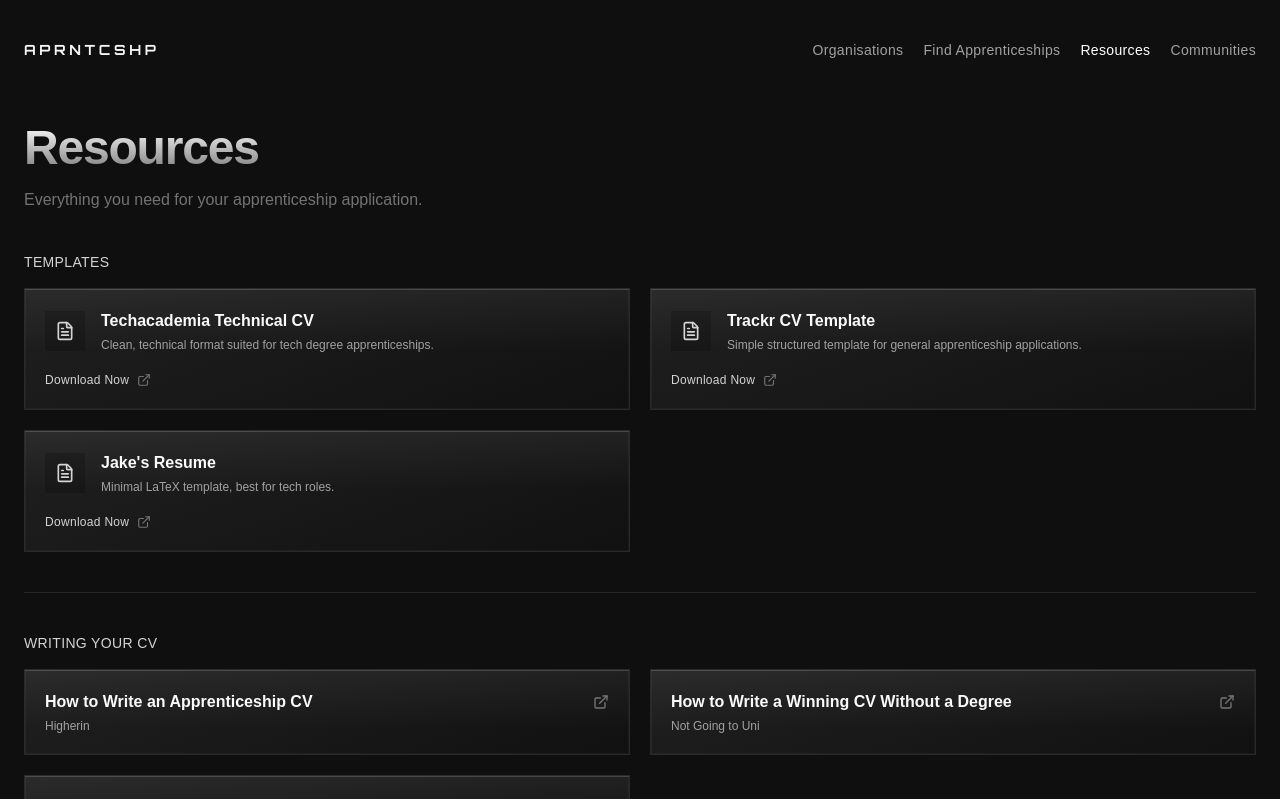
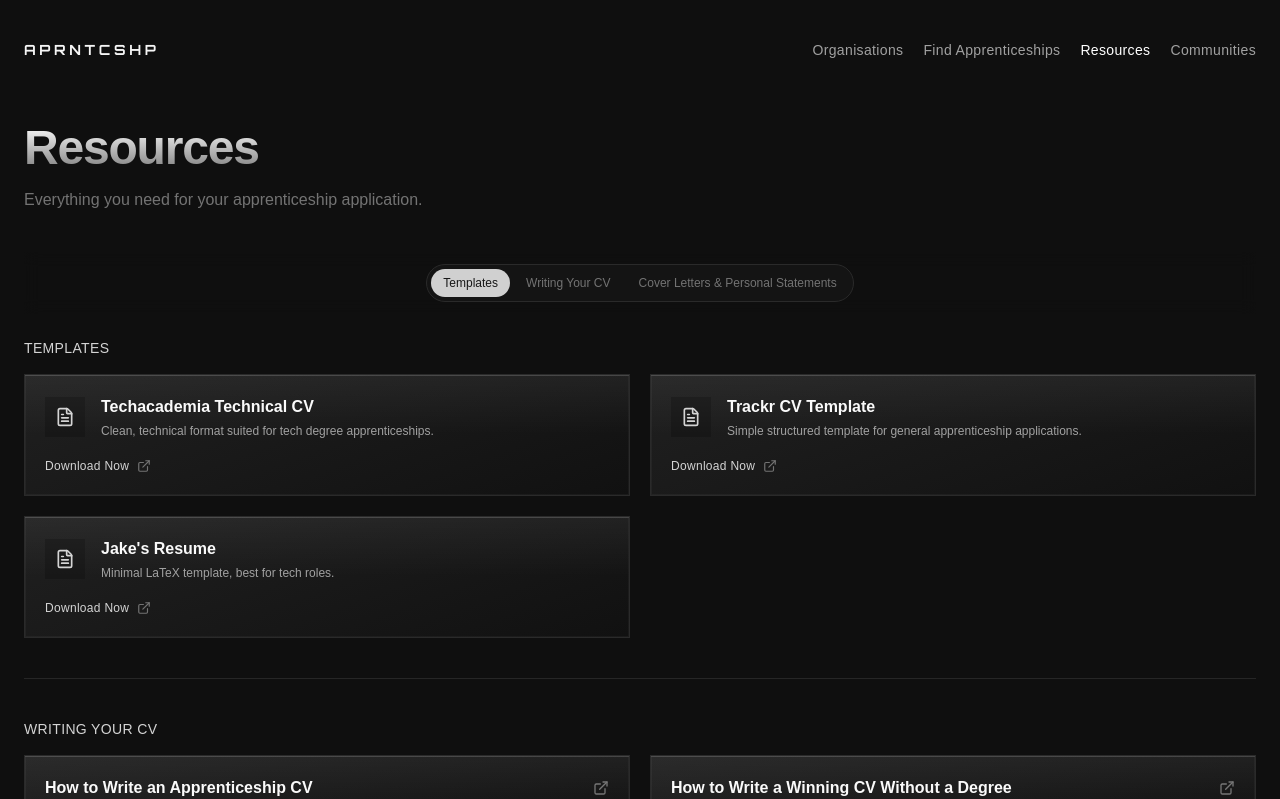
Before and after one commit to NishantBrahmbhatt/aprntcshp, a Next.js app: page /cv-resources in a window 1280 px wide. Shown: the top 799 px of the page. Built offline with nearby package versions, Linux system fonts and the light colour scheme.

Commit message:
added sticky navigation bar to resources for convenient searching

```diff
--- a/app/cv-resources/page.tsx
+++ b/app/cv-resources/page.tsx
@@ -1,5 +1,6 @@
 "use client";
 
+import { useCallback, useEffect, useState } from "react";
 import { ExternalLink, FileText } from "lucide-react";
 import { SiteFooter } from "@/components/SiteFooter";
 import { NavbarLogo } from "@/components/NavbarLogo";
@@ -54,6 +55,15 @@ export const cvAdvice = [
   },
 ];
 
+const RESOURCES_SECTIONS = [
+  { id: "resources-section-templates", label: "Templates" },
+  { id: "resources-section-writing-cv", label: "Writing Your CV" },
+  {
+    id: "resources-section-cover-letters",
+    label: "Cover Letters & Personal Statements",
+  },
+] as const;
+
 export const coverLetters = [
   {
     title: "How to Write an Apprenticeship Cover Letter",
@@ -83,6 +93,66 @@ function Navbar() {
 
 function SectionDivider() {
   return <div className="border-t border-neutral-800" />;
+}
+
+function ResourcesSectionNav() {
+  const [activeId, setActiveId] = useState<string>(RESOURCES_SECTIONS[0]!.id);
+
+  const updateActiveFromScroll = useCallback(() => {
+    const offset = 96;
+    let current: string = RESOURCES_SECTIONS[0]!.id;
+    for (const { id } of RESOURCES_SECTIONS) {
+      const el = document.getElementById(id);
+      if (!el) continue;
+      const top = el.getBoundingClientRect().top;
+      if (top <= offset) {
+        current = id;
+      }
+    }
+    setActiveId(current);
+  }, []);
+
+  useEffect(() => {
+    updateActiveFromScroll();
+    window.addEventListener("scroll", updateActiveFromScroll, { passive: true });
+    return () => window.removeEventListener("scroll", updateActiveFromScroll);
+  }, [updateActiveFromScroll]);
+
+  const scrollToSection = (id: string) => {
+    document.getElementById(id)?.scrollIntoView({
+      behavior: "smooth",
+      block: "start",
+    });
+  };
+
+  return (
+    <nav
+      aria-label="On this page"
+      className="sticky top-0 z-20 mb-6 bg-[#0f0f0f]/95 py-3 backdrop-blur-sm supports-[backdrop-filter]:bg-[#0f0f0f]/80"
+    >
+      <div className="flex justify-center">
+        <div className="inline-flex max-w-full flex-wrap items-center justify-center gap-1 rounded-full border border-[#2a2a2a] bg-[#141414] px-1 py-1">
+          {RESOURCES_SECTIONS.map(({ id, label }) => {
+            const isActive = activeId === id;
+            return (
+              <button
+                key={id}
+                type="button"
+                onClick={() => scrollToSection(id)}
+                className={`rounded-full px-3 py-1.5 text-left text-[11px] sm:text-xs transition-colors ${
+                  isActive
+                    ? "bg-neutral-200/90 text-neutral-900"
+                    : "text-neutral-500 hover:text-neutral-400"
+                }`}
+              >
+                {label}
+              </button>
+            );
+          })}
+        </div>
+      </div>
+    </nav>
+  );
 }
 
 function PageHeader() {
@@ -185,8 +255,12 @@ export default function CvResourcesPage() {
         <div className="flex-1">
           <PageHeader />
 
+          <ResourcesSectionNav />
+
           <section className="space-y-4 pb-10">
-            <SectionHeading title="Templates" />
+            <div id="resources-section-templates" className="scroll-mt-24">
+              <SectionHeading title="Templates" />
+            </div>
             <div className="grid gap-5 md:grid-cols-2">
               {templates.map((t) => (
                 <DownloadCard
@@ -203,7 +277,9 @@ export default function CvResourcesPage() {
           <SectionDivider />
 
           <section className="space-y-4 py-10">
-            <SectionHeading title="Writing Your CV" />
+            <div id="resources-section-writing-cv" className="scroll-mt-24">
+              <SectionHeading title="Writing Your CV" />
+            </div>
             <div className="grid gap-5 md:grid-cols-2">
               {cvAdvice.map((card) => (
                 <LinkCard
@@ -219,7 +295,9 @@ export default function CvResourcesPage() {
           <SectionDivider />
 
           <section className="space-y-4 pt-10">
-            <SectionHeading title="Cover Letters & Personal Statements" />
+            <div id="resources-section-cover-letters" className="scroll-mt-24">
+              <SectionHeading title="Cover Letters & Personal Statements" />
+            </div>
             <div className="grid gap-5 md:grid-cols-2">
               {coverLetters.map((card) => (
                 <LinkCard
```
